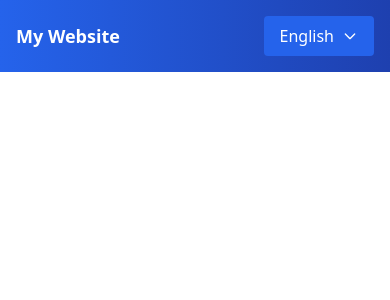
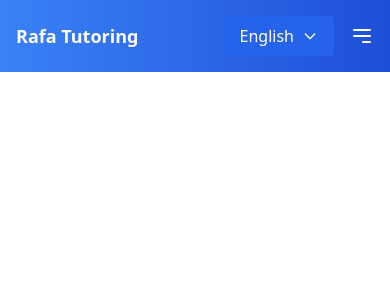
Before and after one commit to rquinterosv/TutorProfile, a React (Vite) app: page / in a window 390 px wide. Shown: the top 300 px of the page. Built offline with nearby package versions, Linux system fonts and the light colour scheme.

Commit message:
terminando navbar base para el proyecto

```diff
--- a/src/components/Navbar.jsx
+++ b/src/components/Navbar.jsx
@@ -3,6 +3,7 @@ import React, { useState } from 'react';
 const Navbar = () => {
   const [language, setLanguage] = useState('en');
   const [isDropdownOpen, setIsDropdownOpen] = useState(false);
+  const [isMenuOpen, setIsMenuOpen] = useState(false);
 
   const handleLanguageChange = (lang) => {
     setLanguage(lang);
@@ -10,11 +11,47 @@ const Navbar = () => {
   };
 
   return (
-    <nav className="bg-gradient-to-r from-blue-600 to-blue-800 p-4">
+    <nav className="bg-gradient-to-r from-blue-500 to-blue-700 p-4">
       <div className="container mx-auto flex justify-between items-center">
-        <div className="text-white text-lg font-bold">
-          {language === 'en' ? 'My Website' : 'Mi Sitio Web'}
+        <h1 className="text-white text-lg font-bold">
+          Rafa Tutoring
+        </h1>
+        <div className="flex md:hidden">
+          <button
+            onClick={() => setIsDropdownOpen(!isDropdownOpen)}
+            className="bg-blue-600 text-white px-4 py-2 rounded flex items-center"
+          >
+            {language === 'en' ? 'English' : 'Español'}
+            <svg
+              className="ml-2 w-4 h-4"
+              fill="none"
+              stroke="currentColor"
+              viewBox="0 0 24 24"
+              xmlns="http://www.w3.org/2000/svg"
+            >
+              <path strokeLinecap="round" strokeLinejoin="round" strokeWidth="2" d="M19 9l-7 7-7-7" />
+            </svg>
+          </button>
+          <button
+            onClick={() => setIsMenuOpen(!isMenuOpen)}
+            className="text-white ml-4"
+          >
+            <svg
+              className="w-6 h-6"
+              fill="none"
+              stroke="currentColor"
+              viewBox="0 0 24 24"
+              xmlns="http://www.w3.org/2000/svg"
+            >
+              <path strokeLinecap="round" strokeLinejoin="round" strokeWidth="2" d="M4 6h16M4 12h16m-7 6h7" />
+            </svg>
+          </button>
         </div>
+        <div className="hidden md:flex items-center space-x-4">
+          <a href="#" className="text-white">{language === 'en' ? 'Home' : 'Inicio'}</a>
+          <a href="#" className="text-white">{language === 'en' ? 'Service' : 'Servicio'}</a>
+          <a href="#" className="text-white">{language === 'en' ? 'Contact' : 'Contacto'}</a>
+          <a href="#" className="text-white">{language === 'en' ? 'About Me' : 'Acerca de Mí'}</a>
           <div className="relative">
             <button
               onClick={() => setIsDropdownOpen(!isDropdownOpen)}
@@ -55,6 +92,15 @@ const Navbar = () => {
             )}
           </div>
         </div>
+      </div>
+      {isMenuOpen && (
+        <div className="md:hidden">
+          <a href="#" className="block px-4 py-2 text-white">{language === 'en' ? 'Home' : 'Inicio'}</a>
+          <a href="#" className="block px-4 py-2 text-white">{language === 'en' ? 'Service' : 'Servicio'}</a>
+          <a href="#" className="block px-4 py-2 text-white">{language === 'en' ? 'Contact' : 'Contacto'}</a>
+          <a href="#" className="block px-4 py-2 text-white">{language === 'en' ? 'About Me' : 'Acerca de Mí'}</a>
+        </div>
+      )}
     </nav>
   );
 };
```
Lines whose indentation alone changed are shown as unchanged.
